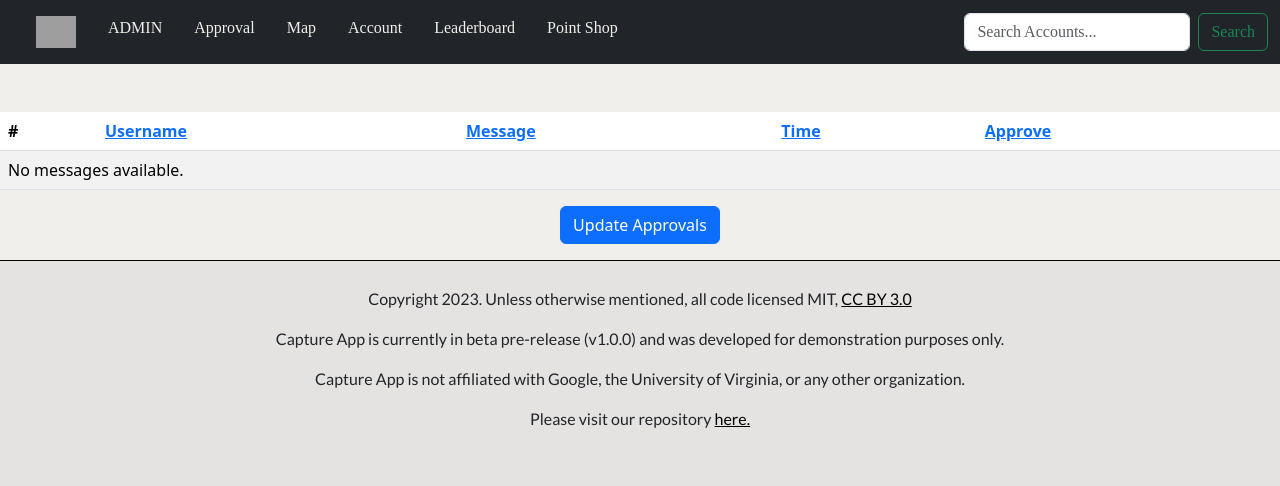
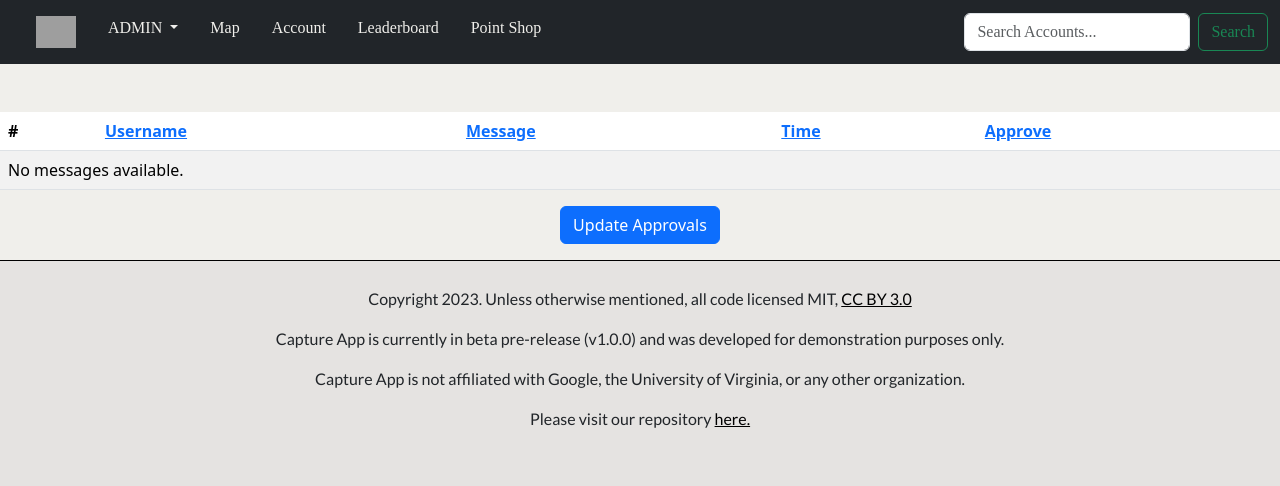
Before and after one commit to colbyle25/Capture-App, a Django app: page /admin_approval/ in a window 1280 px wide. Shown: the top 486 px of the page. Run offline with Django 4.2, Linux system fonts and the light colour scheme; the visitor is signed in with stand-in values (Sample User, id 1); data that the repository does not hold is empty; some libraries are stand-ins or nearby versions; some web fonts are replaced; grey boxes are pictures that could not be loaded.

Commit message:
Hid admin approval better

```diff
--- a/oauthtesting/templates/base.html
+++ b/oauthtesting/templates/base.html
@@ -35,12 +35,15 @@ Anything outside of the block will not work, so keep it all inside
                         </a>
                     </li>
                     {% if user.is_superuser %}
-                    <li class="nav-item">
-                        <a class="nav-link navbar-text" href="{% url 'admin:index' %}">ADMIN</a>
+                    <li class="nav-item dropdown">
+                        <a class="nav-link dropdown-toggle navbar-text" href="#" id="navbarDropdown" role="button" data-bs-toggle="dropdown" aria-expanded="false">
+                            ADMIN
+                        </a>
+                        <ul class="dropdown-menu" aria-labelledby="navbarDropdown">
+                            <li><a class="dropdown-item" href="{% url 'admin:index' %}">Dashboard</a></li>
+                            <li><a class="dropdown-item" href="{% url 'admin_approval' %}">Approval</a></li>
+                        </ul>
                     </li>
-                        <li class="nav-item">
-                            <a class="nav-link navbar-text" href="{% url 'admin_approval' %}">Approval</a>
-                        </li>
                     {% endif %}
                     <li class="nav-item">
                     <a class="nav-link navbar-text" href="{% url 'map' %}">Map</a>
```
